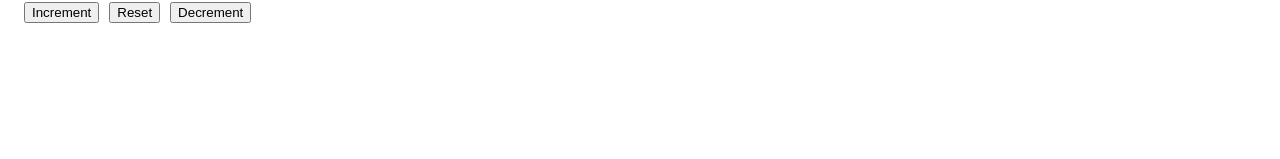
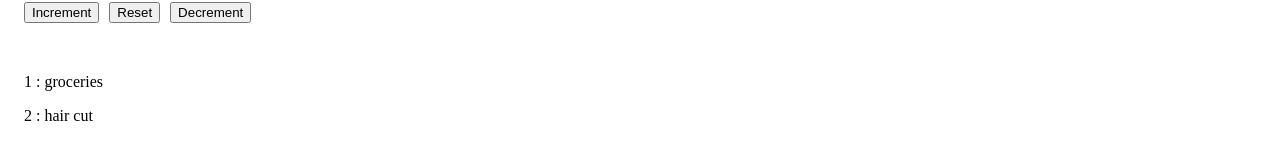
Before and after one commit to n0tx/angular-20, an Angular app: page / in a window 1280 px wide. Shown: the part 413-572 px from the top of the page. Built offline with nearby package versions, Linux system fonts and the light colour scheme.

Commit message:
menampilkan data todoitems ke home.html dengan for loop

```diff
--- a/src/app/home/home.css
+++ b/src/app/home/home.css
@@ -0,0 +1,3 @@
+div {
+  margin-top: 50px;
+}
--- a/src/app/home/home.html
+++ b/src/app/home/home.html
@@ -5,3 +5,8 @@ component'"></app-greeting> <!-- meneruskan data dari parent ke anak dengan hard
 parent ke anak dengan variabel -->
 <input type="text" (keyup) = "keyUpHandler($event)">
 <app-counter></app-counter>
+<div>
+  @for(todo of todoItems(); track $index) {
+    <p>{{ todo.id }} : {{ todo.title }}</p>
+  }
+</div>
```
